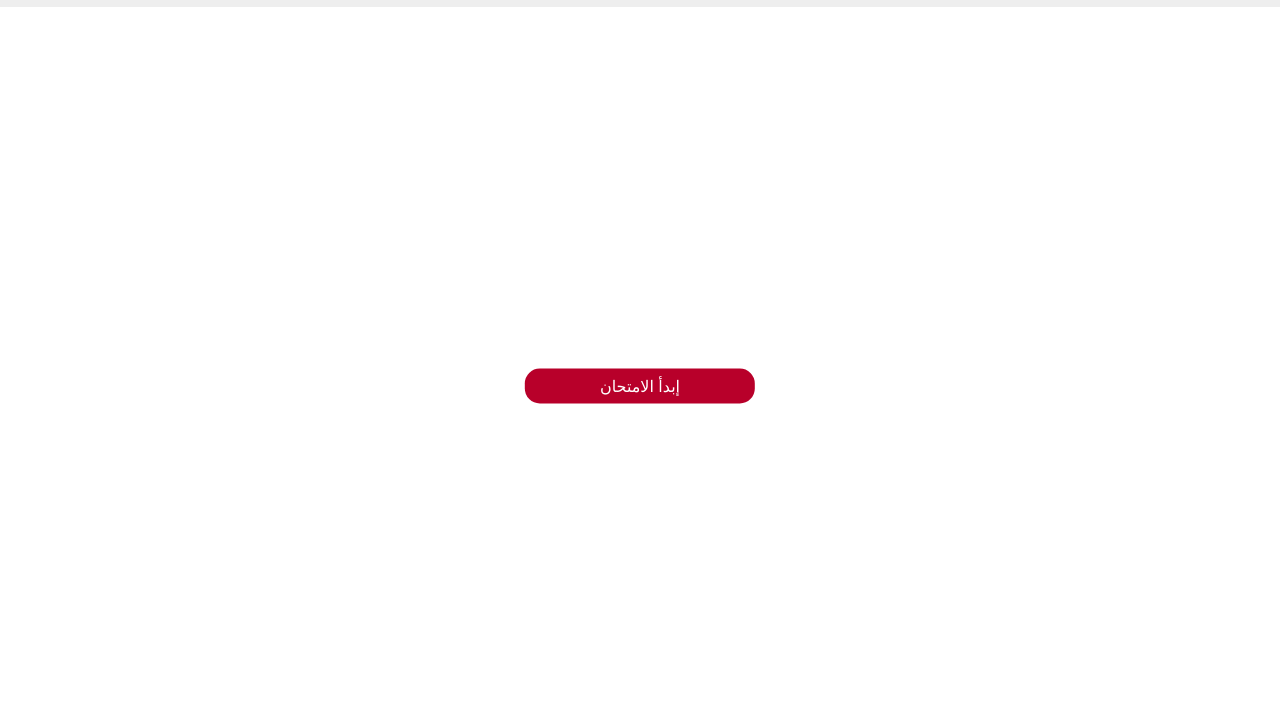
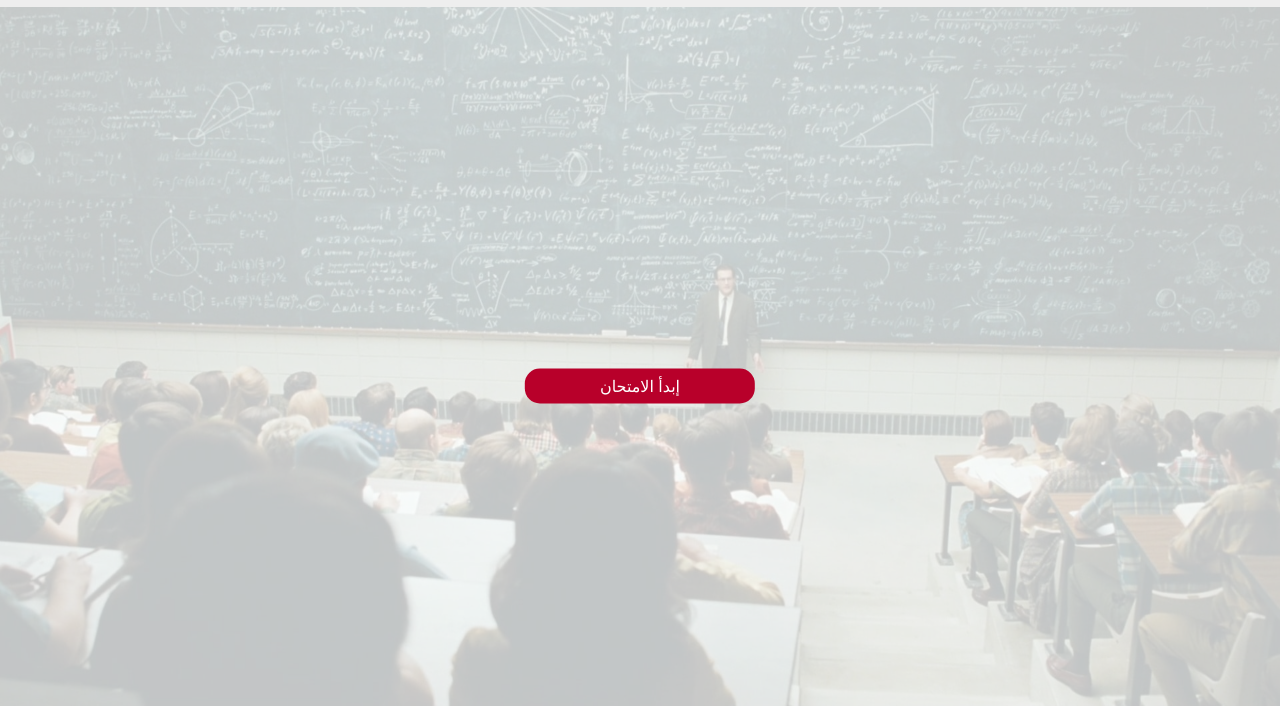
Before and after one commit to AbdoFathy11/ICDL-Quiz, a plain HTML site: page index.html in a window 1280 px wide. Shown: the part 94-800 px from the top of the page. Drawn offline with Linux system fonts and the light colour scheme.

Commit message:
Modified Some Files

```diff
--- a/src/style.css
+++ b/src/style.css
@@ -122,9 +122,13 @@ button:hover {
     position: absolute;
     top: 0;
     left: 0;
-    background-color: white;
+    background-color: #ffffffc2;
     width: 100%;
     height: 100vh;
+}
+
+.landing button {
+    transition: var(--transition-default);
 }
 
 .landing button a {
```
